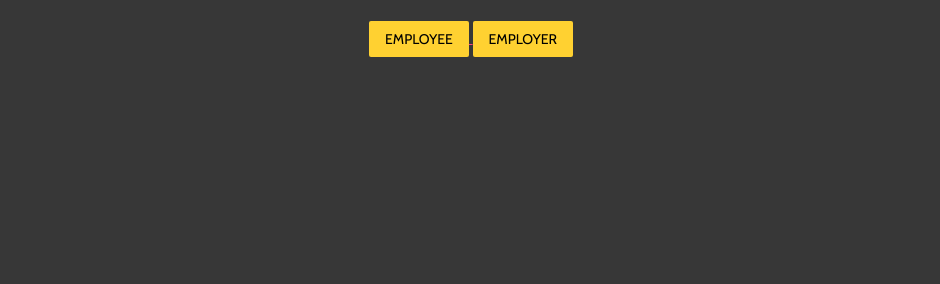
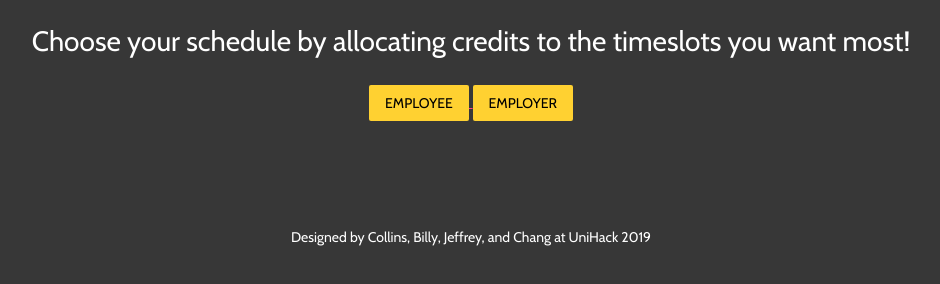
Before and after one commit to CollinsMathews/CollinsMathews.github.io, a plain HTML site: page index.html in a window 1280 px wide. Shown: the part 416-700 px from the top of the page, without its empty margins (169-1109 px from the left). Drawn offline with nearby package versions, Linux system fonts and the light colour scheme.

Commit message:
home page

```diff
--- a/index.html
+++ b/index.html
@@ -11,6 +11,7 @@
 <body id = "main_page_body">
     <div id="main_page_button_wrapper">
         <h1>prefer.io</h1>
+        <h3>Choose your schedule by allocating credits to the timeslots you want most!</h3>
         <a href="employee_page.html">
         <button id="employee_button" class="mdl-button mdl-js-button mdl-js-ripple-effect">
             EMPLOYEE
@@ -21,5 +22,6 @@
             EMPLOYER
         </button>
         </a>
+        <h4>Designed by Collins, Billy, Jeffrey, and Chang at UniHack 2019</h4>
     </div>
 </body>
--- a/style.css
+++ b/style.css
@@ -149,6 +149,20 @@ h1 {
 }
 
 
+h3 {
+  color: white;
+  font-family: "cabin", sans-serif;
+  font-size: 2em;
+}
+
+h4 {
+  color: white;
+  font-family: "cabin", sans-serif;
+  font-size: 1em;
+  margin-top: 100px;
+}
+
+
 button#prefer_io_button {
   color: #373737;
   font-family: "cabin", sans-serif !important;
```
